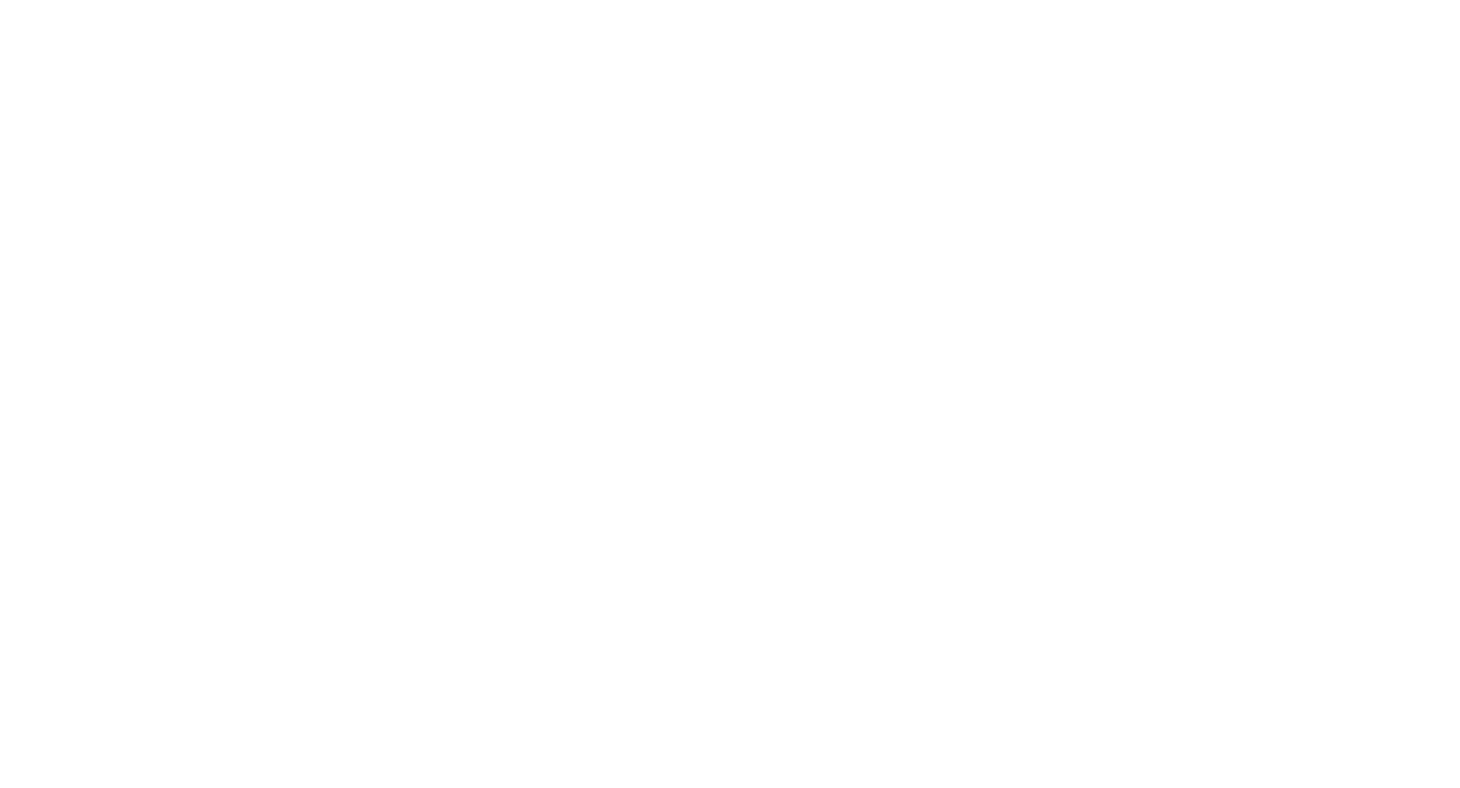
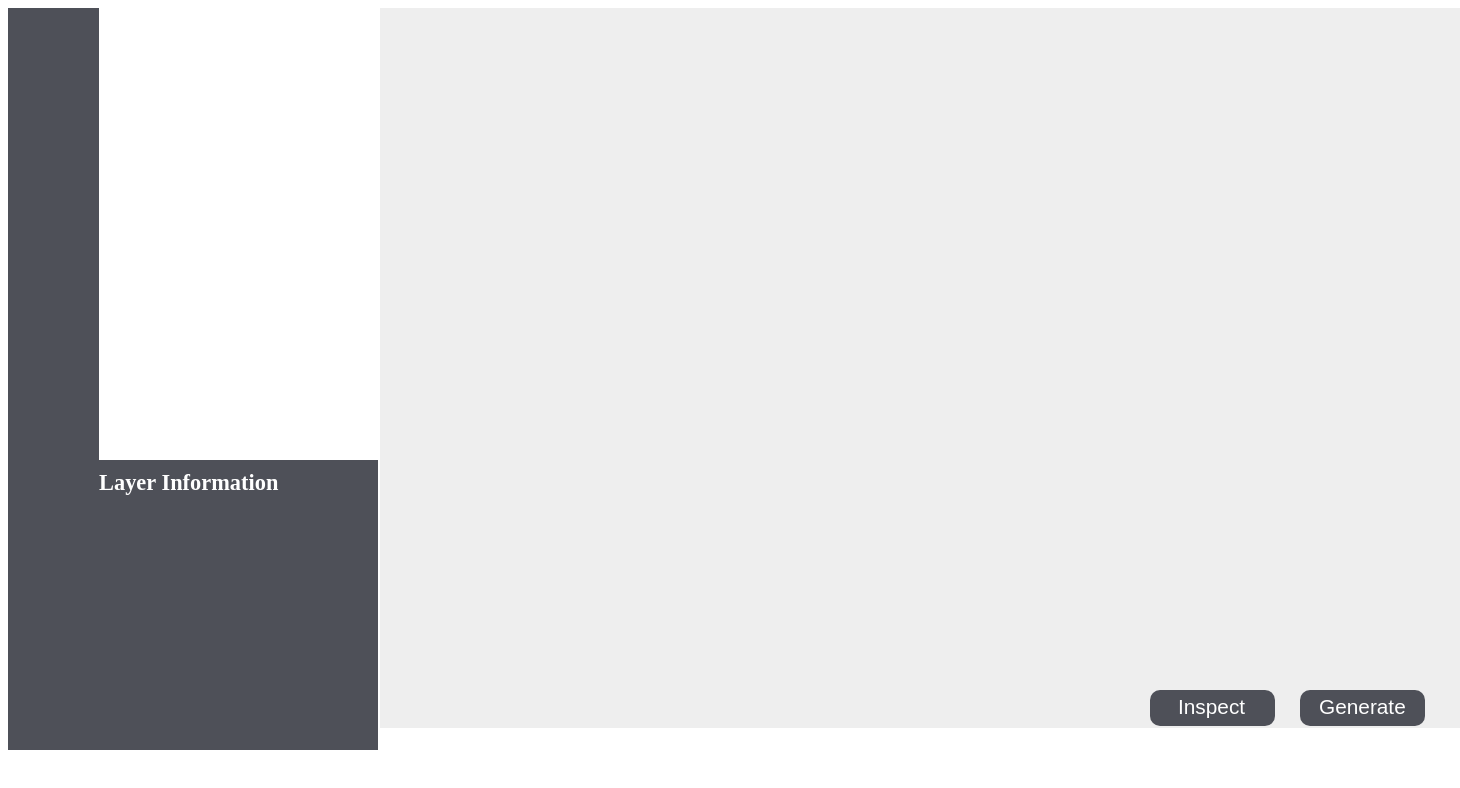
Before and after one commit to jhchoi316/semi_project, a React (Create React App) app: page / in a window 1280 px wide. Shown: the top 788 px of the page, 1460 px wide, since content can reach past the window. Built offline with nearby package versions, Linux system fonts and the light colour scheme.

Commit message:
feat: UI 구현

```diff
--- a/package.json
+++ b/package.json
@@ -9,6 +9,8 @@
     "react": "^18.2.0",
     "react-dom": "^18.2.0",
     "react-scripts": "5.0.1",
+    "styled-component": "^2.8.0",
+    "styled-components": "^5.3.8",
     "web-vitals": "^2.1.4"
   },
   "scripts": {
--- a/src/App.js
+++ b/src/App.js
@@ -1,10 +1,119 @@
+import styled from "styled-components";
 
-function App() {
+// 전체 화면(실행용)
+const Background_main = styled.div`
+width: 100;
+height: 100vh;
+background: white;
+`;
+
+// layer_info가 있는 부분 (피그마: Rectangle2)
+const Background_modal = styled.div`
+box-sizing: border-box;
+position: absolute;
+width: 370px;
+border:0;
+height: 290px;
+top: 460px;
+background: #4E5058;
+`;
+
+//  layer information 문구
+const Modal_text= styled.text`
+position: absolute;
+width: 193.99px;
+left: 91.06px;
+top: 10px;
+color: white;
+font-weight: bold;
+font-size: 1.4rem;
+`;
+
+// 사이드바 보이는 부분 (피그마: Subtract)
+const Background_side = styled.div`
+position: absolute;
+width: 91px;
+height: 600px;
+background: #4E5058;
+`;
+
+// 그래프가 보여지는 부분 (피그마: Rectangle1)
+const Background_graph = styled.div`
+position: absolute;
+width: 1080px;
+height: 720px;
+left: 380px;
+background: #EEEEEE;
+`;
+
+// Inspect 부분 (피그마: Group 63)
+const Background_inspect = styled.button`
+position: absolute;
+width: 125px;
+height: 36px;
+left: 1150px;
+top: 690px;
+background: #4E5058;
+margin: 0;
+border-radius: 10px;
+border: 0;
+`;
+
+// Inspect 문구
+const Inspect_text = styled.text`
+position: absolute;
+width: 50px;
+left: 28px;
+top: 5px;
+color: white;
+font-size: 1.3rem;
+`;
+
+// Generate 부분 (피그마: Group 54)
+const Background_generate = styled.button`
+position: absolute;
+width: 125px;
+height: 36px;
+left: 1300px;
+top: 690px;
+background: #4E5058;
+margin: 0;
+border-radius: 10px;
+border: 0;
+`;
+
+// Generate 문구
+const Generate_text = styled.text`
+position: absolute;
+width: 50px;
+left: 19px;
+top: 5px;
+color: white;
+font-size: 1.3rem;
+`;
+
+function App(event) {
   return (
-    <div>
+    <Background_main>
+      <Background_modal>
+        <Modal_text>
+          Layer Information
+        </Modal_text>
+      </Background_modal>
+      <Background_side></Background_side>
+      <Background_graph></Background_graph>
+      <Background_inspect>
+        <Inspect_text>
+          Inspect
+        </Inspect_text>
+      </Background_inspect>
+      <Background_generate>
+        <Generate_text>
+          Generate
+        </Generate_text>
+      </Background_generate>
+    </Background_main>
 
-    </div>
   );
 }
-
 export default App;
```
Also changed, not shown: 1 other file (tests, documents, lock files or other folders).
